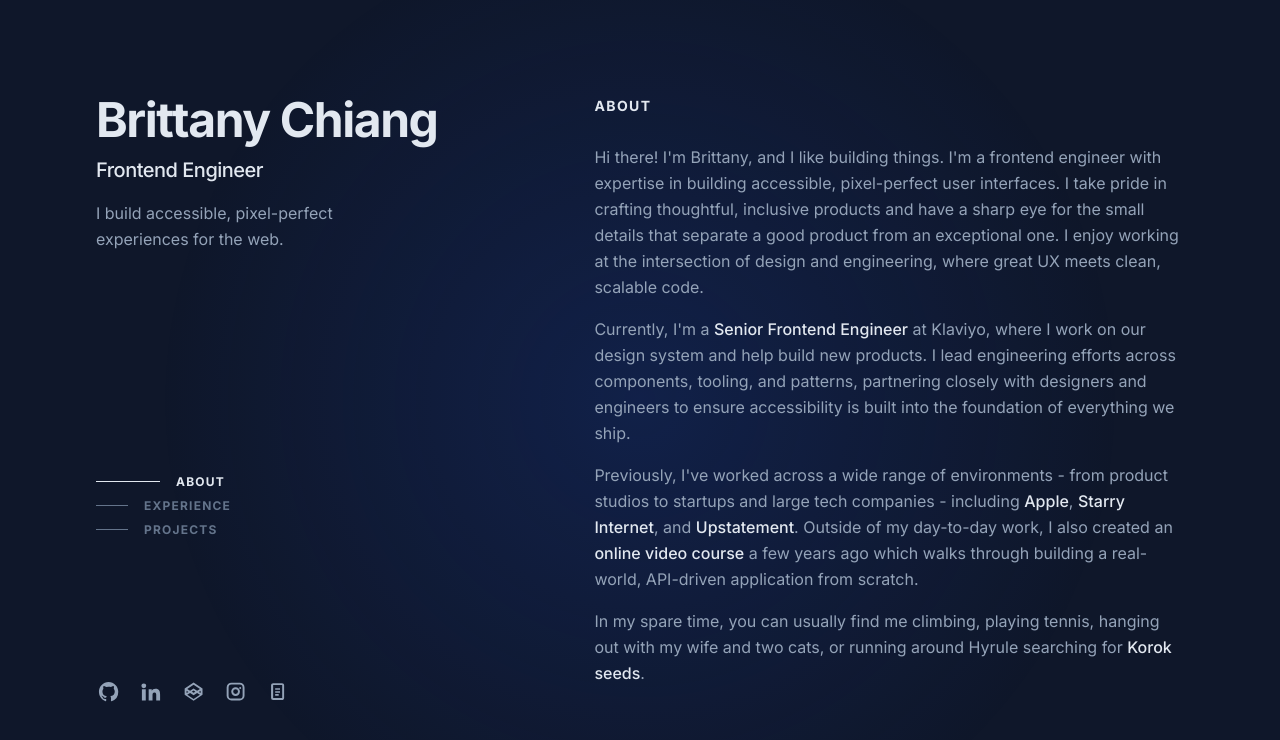
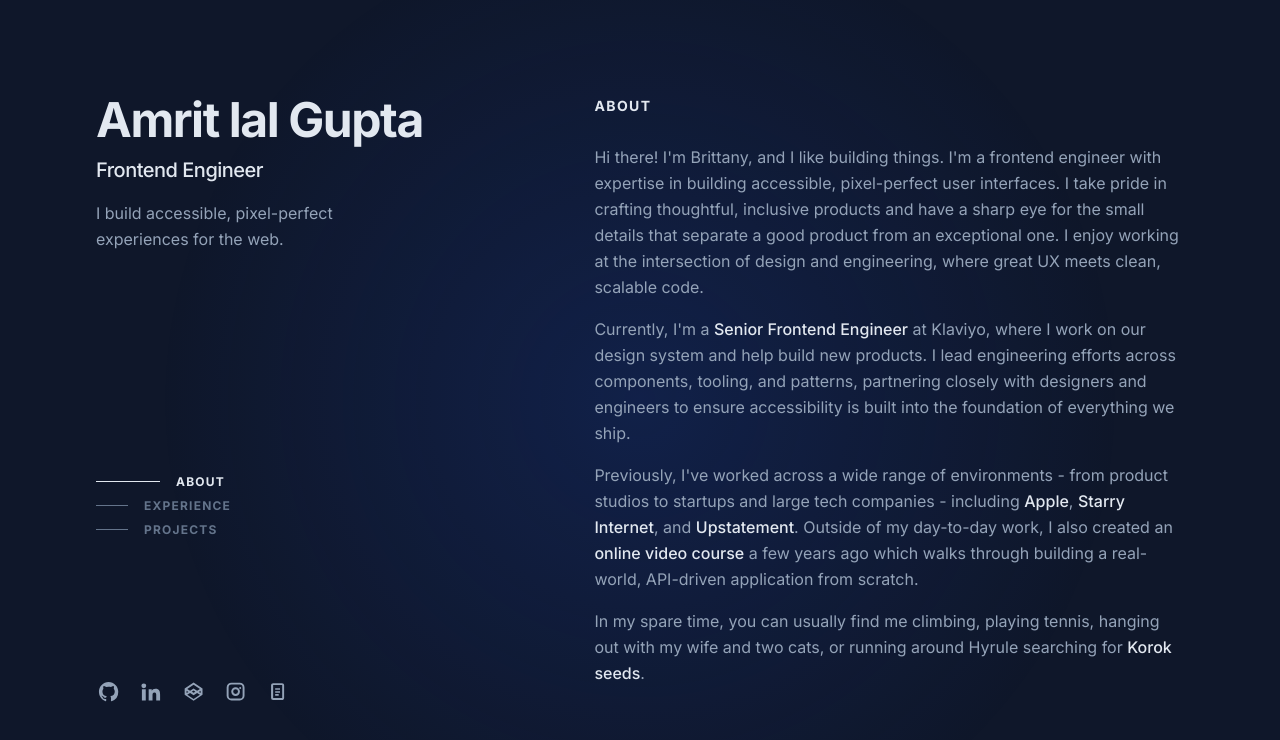
Before and after one commit to Amritgupta023/amrit-profile, a React (Vite) app: page / in a window 1280 px wide. Shown: the top 740 px of the page. Built offline with nearby package versions, Linux system fonts and the light colour scheme.

Commit message:
added name

```diff
--- a/index.html
+++ b/index.html
@@ -5,9 +5,9 @@
     <meta name="viewport" content="width=device-width, initial-scale=1.0" />
     <meta
       name="description"
-      content="A React portfolio clone of Brittany Chiang's homepage."
+      content="A React portfolio clone of Amrit lal Gupta's homepage."
     />
-    <title>Brittany Chiang</title>
+    <title>Amrit lal Gupta</title>
     <link rel="preconnect" href="https://fonts.googleapis.com" />
     <link rel="preconnect" href="https://fonts.gstatic.com" crossorigin />
     <link
--- a/src/App.jsx
+++ b/src/App.jsx
@@ -200,7 +200,7 @@ function App() {
       <div className="shell">
         <header className="intro">
           <div>
-            <a className="name" href="/" aria-label="Brittany Chiang home">Brittany Chiang</a>
+            <a className="name" href="/" aria-label="Amrit lal Gupta home">Amrit lal Gupta</a>
             <h1>Frontend Engineer</h1>
             <p className="tagline">I build accessible, pixel-perfect experiences for the web.</p>
           </div>
```
Also changed, not shown: 1 other file (tests, documents, lock files or other folders).
